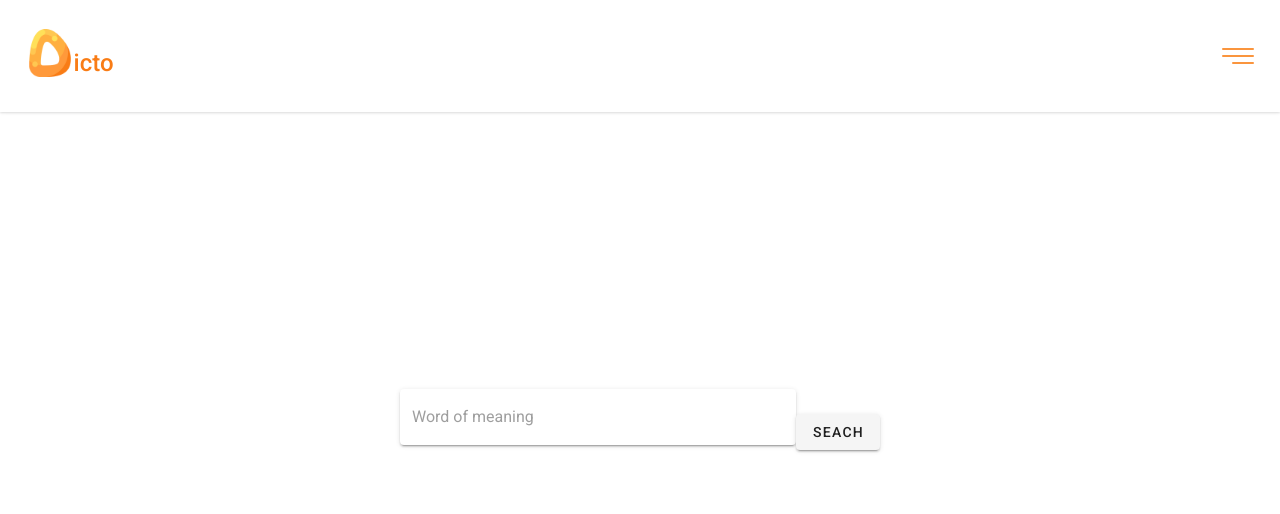
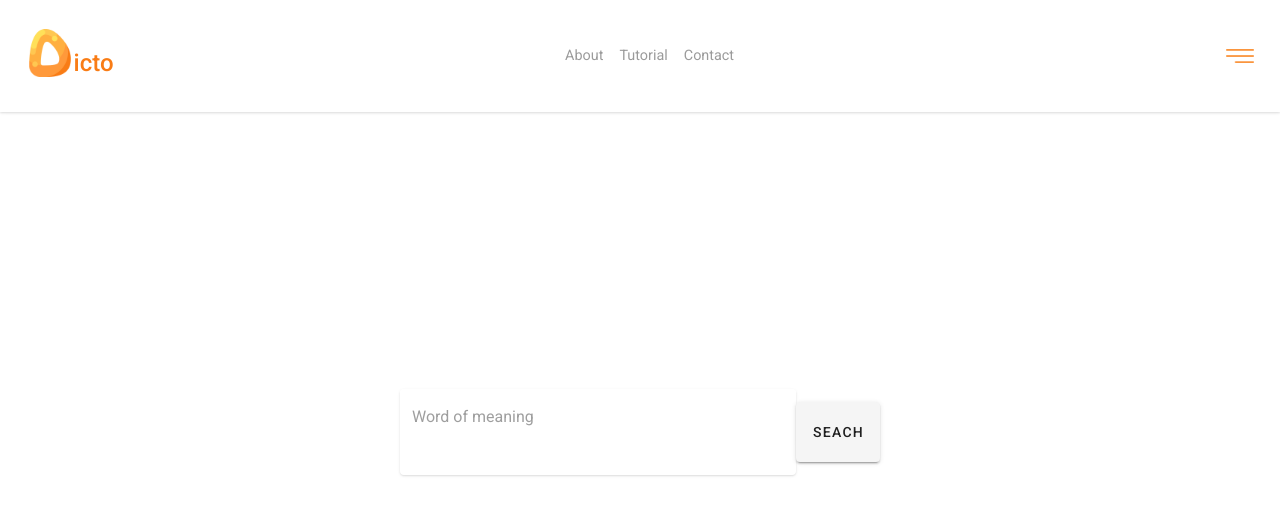
Before and after one commit to gladwinch/dicto, a Nuxt app: page / in a window 1280 px wide. Shown: the top 514 px of the page. Built offline with nearby package versions, Linux system fonts and the light colour scheme.

Commit message:
navbar update

```diff
--- a/pages/index.vue
+++ b/pages/index.vue
@@ -19,20 +19,23 @@
 			</div>
 
 			<!-- navigation section -->
-			<div>
-
+			<div class="d-flex">
+				<div class="menu-item mr-4">About</div>
+				<div class="menu-item mr-4">Tutorial</div>
+				<div class="menu-item">Contact</div>
 			</div>
 
 			<!-- menu -->
 			<img
 				src="../assets/icons/menu.png"
-				alt="logo" class="hame-menu" style="height: 2rem; width: auto"
+				alt="logo" class="hame-menu" style="height: 1.8rem; width: auto; cursor: pointer"
 			>
 		</div>
 
 		<!-- content -->
 		<div class="d-flex justify-center align-center pb-12" style="height: 86vh">
 			<div style="width: 30rem" class="d-flex align-center">
+
 				<v-combobox
 					placeholder="Word of meaning"
 					v-model="word"
@@ -40,13 +43,15 @@
 					append-icon=""
 					clearable
 					solo
-
+					flat
+					height="20"
 					:full-width="true"
 					clear-icon="$close"
-					class="auto-input"
+					class="input-box"
 					id="titleinput"
 				></v-combobox>
-				<v-btn>Seach</v-btn>
+
+				<v-btn height="60" flat>Seach</v-btn>
 			</div>
 		</div>
 	</div>
@@ -78,7 +83,20 @@
 		top: 16px;
 	}
 
+	.menu-item {
+		color: #9b9b9b;
+		font-weight: 400;
+		font-size: 0.9rem;
+	}
+
 	/* ------- */
 
+	/* content */
+
+	.input-box {
+		box-shadow: 0 1px 3px 0 rgba(0,0,0,0.1),0 1px 2px 0 rgba(0,0,0,0.06);
+	}
+
+	/* -------- */
 
 </style>
```
